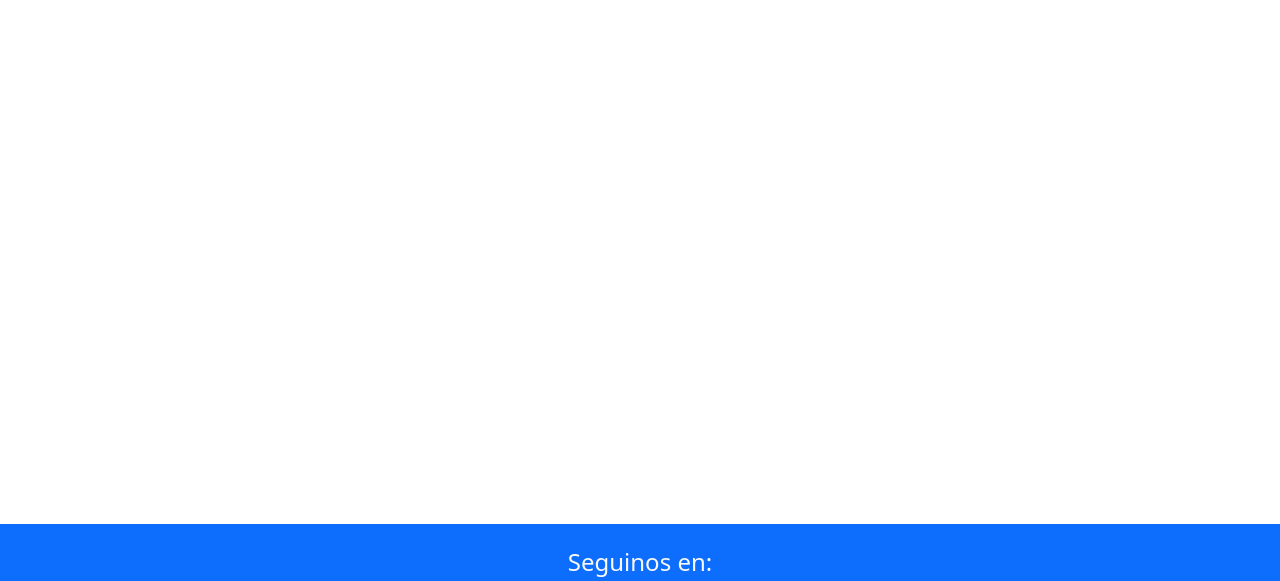
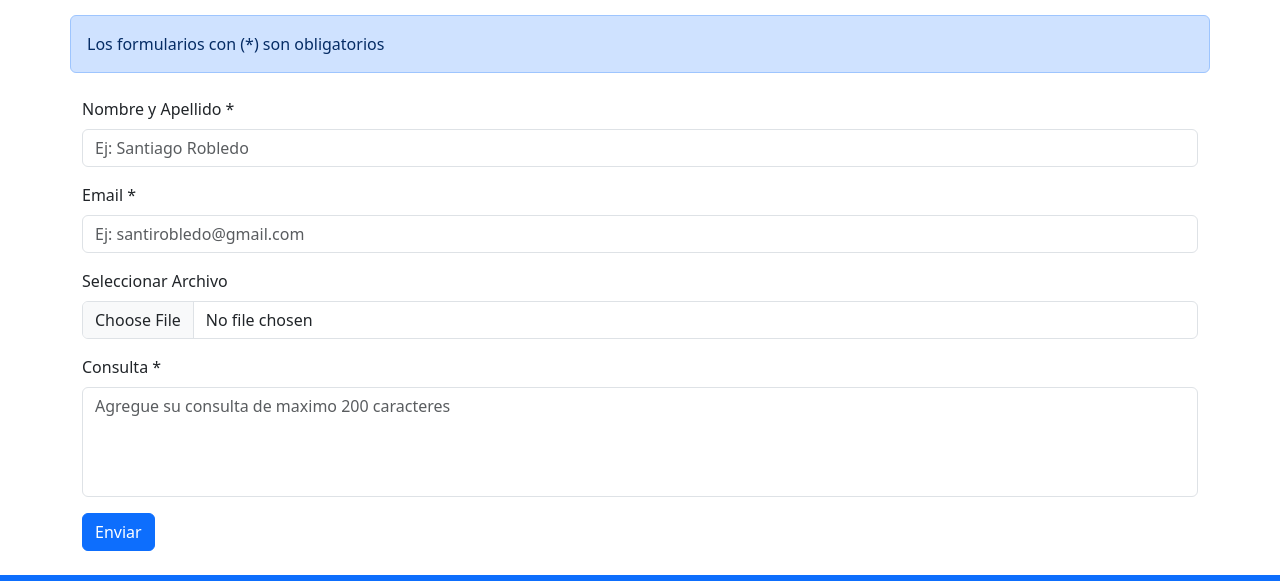
Before and after one commit to santyago13/rollingSugarSantiagoRobledo, a plain HTML site: page pages/contacto.html in a window 1280 px wide. Shown: the part 57-638 px from the top of the page. Drawn offline with nearby package versions, Linux system fonts and the light colour scheme.

Commit message:
agregue el formulario

```diff
--- a/css/style.css
+++ b/css/style.css
@@ -50,6 +50,10 @@ main {
   width: 75%;
 }
 
+.textareaa {
+  resize: none;
+}
+
 @media (width >= 992px) {
   .maizenaCenter {
     text-align: start;
--- a/pages/contacto.html
+++ b/pages/contacto.html
@@ -68,7 +68,54 @@
       </nav>
     </header>
     <main>
-
+      <div class="alert alert-primary container mt-3">
+        Los formularios con (*) son obligatorios
+      </div>
+      <form class="container my-4">
+        <div class="mb-3">
+          <label for="name" class="form-label">Nombre y Apellido *</label>
+          <input
+            type="text"
+            class="form-control"
+            id="name"
+            placeholder="Ej: Santiago Robledo"
+            required
+            minlength="3"
+            maxlength="50"
+          />
+        </div>
+        <div class="mb-3">
+          <label for="Email" class="form-label">Email *</label>
+          <input
+            type="email"
+            class="form-control"
+            id="Email"
+            placeholder="Ej: santirobledo@gmail.com"
+            required
+            minlength="3"
+            maxlength="50"
+          />
+        </div>
+        <div class="mb-3">
+          <label for="formFile" class="form-label">Seleccionar Archivo</label>
+          <input class="form-control" type="file" id="formFile" />
+        </div>
+        <div class="mb-3">
+          <label for="exampleFormControlTextarea1" class="form-label"
+            >Consulta *</label
+          >
+          <textarea
+            class="form-control textareaa"
+            id="exampleFormControlTextarea1"
+            rows="4"
+            required
+            minlength="10"
+            maxlength="500"
+            placeholder="Agregue su consulta de maximo 200 caracteres"
+          ></textarea>
+        </div>
+        <button type="submit" class="btn btn-primary">Enviar</button>
+      </form>
     </main>
     <footer class="bg-primary py-4 text-center text-light">
       <h5 class="fs-4">Seguinos en:</h5>
```
Also changed, not shown: index.html (+3 -3 lines), pages/error404.html (+3 -3 lines), pages/maizena.html (+3 -3 lines), pages/rectetas.html (+3 -3 lines).
